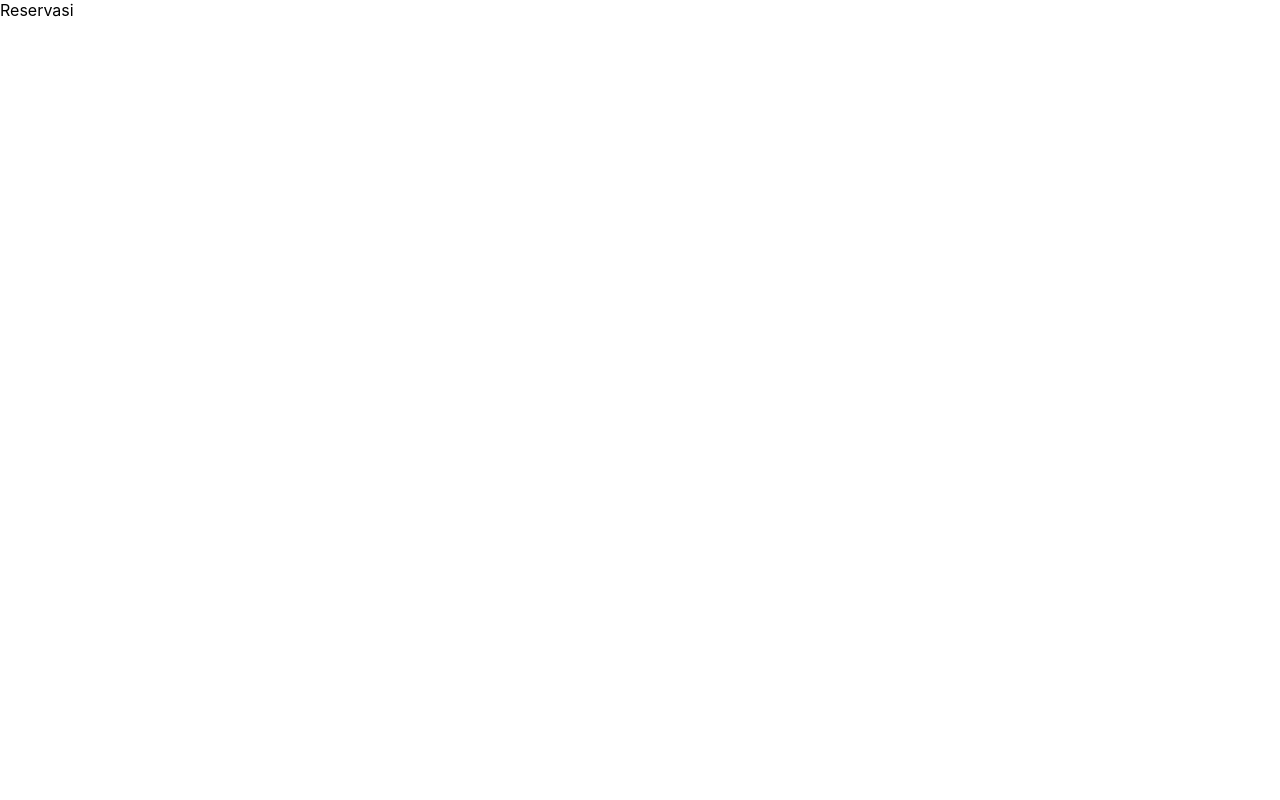
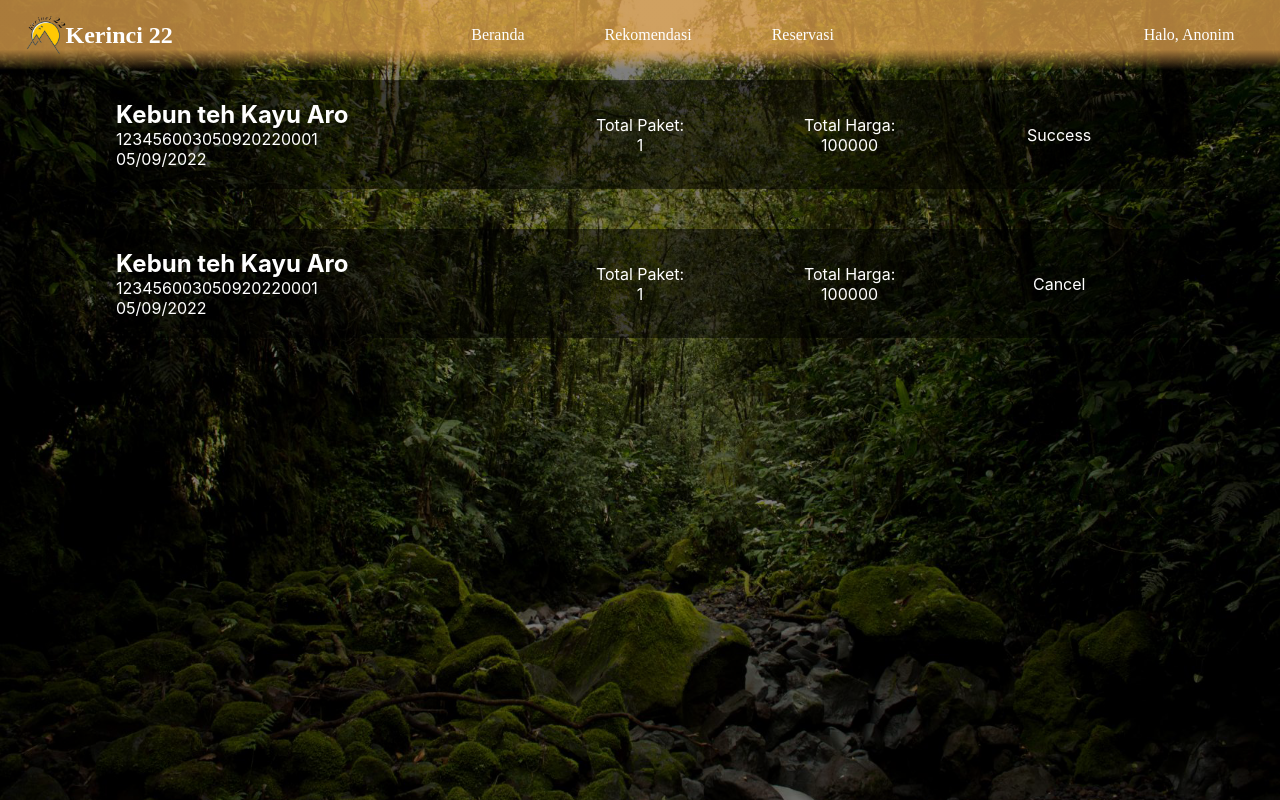
Before and after one commit to cf14-now-you-see-me/FrontEnd, a React (Create React App) app: page /reservasi in a window 1280 px wide. Built offline with nearby package versions, Linux system fonts and the light colour scheme.

Commit message:
add reservasi edit navbar

```diff
--- /dev/null
+++ b/src/components/BackgroundsTransition/BackgroundsTransition.css
@@ -0,0 +1,22 @@
+.bg-image {
+    width: 100vw;
+    height: 100vh;
+    overflow: hidden;
+    position: absolute;
+    display: flex;
+    justify-content: center;
+    align-items: center;
+  }
+
+  .bg-layer {
+    width: 100vw;
+    height: 100vh;
+    overflow: hidden;
+    background-color: rgba(0, 0, 0, 0.5);
+    position: absolute;
+    display: flex;
+    justify-content: center;
+    align-items: center;
+    top: 0;
+    z-index: 10;
+  }
--- /dev/null
+++ b/src/components/BackgroundsTransition/BackgroundsTransition.js
@@ -0,0 +1,38 @@
+import React, {useState, useEffect} from 'react';
+import SlideBackgrounds from './SlideBackgrounds';
+import './BackgroundsTransition.css'
+
+const len = SlideBackgrounds.length - 1;
+
+const BackgroundsTransition = () => {
+  const [currentSlide, setcurrentSlide] = useState(0);
+
+  useEffect(() => {
+    const interval = setInterval(() => {
+      setcurrentSlide(currentSlide === len ? 0 : currentSlide + 1);
+    }, 20000);
+    return () => clearInterval(interval);
+  }, [currentSlide]);
+
+  return (
+    <div>
+      {SlideBackgrounds.map((slide, index) => {
+        return (
+          <div
+            className={index === currentSlide ? 'slide current' : 'slide'}
+            key={index}
+          >
+            {index === currentSlide && (
+              <>
+                <div className='bg-layer'></div>
+                <img className="bg-image" src={slide.imgBackground} alt="" />
+              </>
+            )}
+          </div>
+        );
+      })}
+    </div>
+  );
+};
+
+export default BackgroundsTransition;
--- /dev/null
+++ b/src/components/BackgroundsTransition/SlideBackgrounds.js
@@ -0,0 +1,13 @@
+import kerinci from '../assets/kerinci.jpg';
+import kayuAro from '../assets/kayuaro.jpg';
+import danauKaco from '../assets/kaco.jpg';
+import gunungTujuh from '../assets/gunungtujuh.jpg';
+
+const SlideBackgrounds = [
+  {imgBackground: kerinci},
+  {imgBackground: kayuAro},
+  {imgBackground: danauKaco},
+  {imgBackground: gunungTujuh},
+];
+
+export default SlideBackgrounds;
--- a/src/components/Login/Login.js
+++ b/src/components/Login/Login.js
@@ -18,7 +18,7 @@ const Login = () => {
             alignItems: 'center',
           }}
         >
-          <div style={{width: '70%'}}>
+          <div style={{width: '70%', color:"#FFFFFF"}}>
             <h1>Kerinci 22</h1>
             <p>
               Lorem ipsum dolor sit amet, consectetur adipiscing elit, sed do
--- a/src/components/Navbar/Navbar.js
+++ b/src/components/Navbar/Navbar.js
@@ -1,9 +1,10 @@
-import React, { useState } from 'react'
-import { Link } from 'react-router-dom';
+import React, {useState} from 'react';
+import {Link} from 'react-router-dom';
 import './Navbar.css';
 import './NavbarNew.css';
+import logokerinci from '../assets/kerinci22.png';
 import burger from '../assets/burger.svg';
-import { useNavigate } from 'react-router-dom';
+import {useNavigate} from 'react-router-dom';
 
 function Navbar() {
   // const history = useNavigate()
@@ -13,22 +14,35 @@ function Navbar() {
   // const [openLinks, setOpenLinks] = useState(false) //initially state = false
 
   return (
-    <div className='navbar'>
-      <div className='navbar-left'>
-        <h2 className='logo'>Kerinci 22</h2>
+    <div className="navbar">
+      <div className="navbar-left">
+        <img src={logokerinci} style={{height: '40px'}} alt="" />
+        <h2 className="logo">Kerinci 22</h2>
       </div>
-      <div className='navbar-center'>
-        <Link className='navbar-text' to="/"> Beranda </Link>
-        <Link className='navbar-text' to="/rekomendasi"> Rekomendasi </Link>
-        <Link className='navbar-text' to="/reservasi"> Reservasi </Link>
-        <Link className='navbar-text' to="/kontak"> Kontak </Link>
+      <div className="navbar-center">
+        <Link className="navbar-text" to="/">
+          Beranda
+        </Link>
+        <Link className="navbar-text" to="/rekomendasi">
+          Rekomendasi
+        </Link>
+        <Link className="navbar-text" to="/reservasi">
+          Reservasi
+        </Link>
+        {/* <Link className="navbar-text" to="/kontak">
+          Kontak
+        </Link> */}
       </div>
-      <div className='navbar-right'>
-        <Link className='navbar-text' to="/search"> Search </Link>
-        <Link className='navbar-text2' to="/profil"> Halo, Anonim </Link>
+      <div className="navbar-right">
+        {/* <Link className="navbar-text" to="/search">
+          Search
+        </Link> */}
+        <Link className="navbar-text2" to="/profil">
+          Halo, Anonim
+        </Link>
       </div>
     </div>
-  )
+  );
 }
 
-export default Navbar
+export default Navbar;
--- a/src/components/Navbar/NavbarNew.css
+++ b/src/components/Navbar/NavbarNew.css
@@ -2,6 +2,7 @@
     width: 100%;
     height: 70px;
     display: flex;
+    color: #FFFFFF;
     background: linear-gradient(180deg, rgba(242, 175, 84, 0.7) 71.1%, rgba(0, 0, 0, 0) 100%);
 }
 
--- a/src/components/Register/Register.css
+++ b/src/components/Register/Register.css
@@ -23,7 +23,7 @@
 
 .content-box {
   background-color: rgba(255, 255, 255, 0.5);
-  height: 80vh;
+  height: 88vh;
   width: 80vw;
 }
 
--- a/src/components/Register/Register.js
+++ b/src/components/Register/Register.js
@@ -87,6 +87,21 @@ const Register = () => {
             <div className="main-content-1">
               <div className="main-content-grid-1">
                 <div className="sub-content-grid-30">
+                  <div className="sub-content-grid-90">Nomor HP</div>
+                  <div className="sub-content-grid-10">:</div>
+                </div>
+                <div className="sub-content-grid-70">
+                  <input
+                    className="input-box"
+                    type="text"
+                    placeholder="Nomor HP"
+                  />
+                </div>
+              </div>
+            </div>
+            <div className="main-content-1">
+              <div className="main-content-grid-1">
+                <div className="sub-content-grid-30">
                   <div className="sub-content-grid-90">Email</div>
                   <div className="sub-content-grid-10">:</div>
                 </div>
--- a/src/components/Rekomendasi/Rekomendasi.css
+++ b/src/components/Rekomendasi/Rekomendasi.css
@@ -52,7 +52,7 @@
 
 .rekomendasi-container{
     /* background-color: #A4B080; */
-    background-image: url(/src/components/assets/gunungtujuh1.jpg);
+    /* background-image: url(/src/components/assets/gunungtujuh1.jpg); */
     color:white;
     height: 100%;
     background-position: center;
--- a/src/components/reservasi/Reservasi.js
+++ b/src/components/reservasi/Reservasi.js
@@ -1,9 +1,101 @@
-import React from 'react'
+import React from 'react';
+import BackgroundsTransition from '../BackgroundsTransition/BackgroundsTransition';
+import Navbar from '../Navbar/Navbar';
+import ReservasiDatas from './ReservasiDatas';
 
 const Reservasi = () => {
   return (
-    <div>Reservasi</div>
-  )
-}
+    <div>
+      <div
+        style={{position: 'fixed', width: '100%', top: '0', zIndex: '-1000'}}
+      >
+        <BackgroundsTransition />
+      </div>
+      <div
+        style={{position: 'absolute', width: '100%', top: '0', zIndex: '1000'}}
+      >
+        <Navbar />
+      </div>
+      <div
+        style={{
+          width: '100vw',
+          height: '100vh',
+          display: 'flex',
+          justifyContent: 'center',
+          alignItems: 'flex-end',
+        }}
+      >
+        <div
+          style={{
+            width: '85vw',
+            height: '90vh',
+          }}
+        >
+          {ReservasiDatas.map((item) => {
+            return (
+              <>
+                <div
+                  style={{
+                    width: '100%',
+                    backgroundColor: 'rgba(0, 0, 0, 0.5)',
+                    color: 'white',
+                    padding: '20px',
+                    display: 'flex',
+                    justifyContent: 'center',
+                  }}
+                >
+                  <div style={{width: '40%'}}>
+                    <h2>{item.namaPaket}</h2>
+                    <p>{item.kodeBooking}</p>
+                    <p>{item.tanggal}</p>
+                  </div>
+                  <div
+                    style={{
+                      width: '20%',
+                      display: 'flex',
+                      justifyContent: 'center',
+                      alignItems: 'center',
+                    }}
+                  >
+                    <div style={{textAlign: 'center'}}>
+                      Total Paket: <p>{item.quantity}</p>
+                    </div>
+                  </div>
+                  <div
+                    style={{
+                      width: '20%',
+                      display: 'flex',
+                      justifyContent: 'center',
+                      alignItems: 'center',
+                    }}
+                  >
+                    <div style={{textAlign: 'center'}}>
+                      Total Harga: <p>{item.totalHarga}</p>
+                    </div>
+                  </div>
+                  <div
+                    style={{
+                      width: '20%',
+                      display: 'flex',
+                      justifyContent: 'center',
+                      alignItems: 'center',
+                    }}
+                  >
+                    <div style={{textAlign: 'center'}}>
+                      <p>{item.status}</p>
+                    </div>
+                  </div>
+                </div>
 
-export default Reservasi
+                <br />
+                <br />
+              </>
+            );
+          })}
+        </div>
+      </div>
+    </div>
+  );
+};
+
+export default Reservasi;
--- /dev/null
+++ b/src/components/reservasi/ReservasiDatas.js
@@ -0,0 +1,24 @@
+import kayuAro from '../assets/kayuaro.jpg';
+
+const ReservasiDatas = [
+  {
+    kodeBooking: '123456003050920220001',
+    namaPaket: 'Kebun teh Kayu Aro',
+    quantity: '1',
+    totalHarga: '100000',
+    tanggal: '05/09/2022',
+    gambar: kayuAro,
+    status: 'Success',
+  },
+  {
+    kodeBooking: '123456003050920220001',
+    namaPaket: 'Kebun teh Kayu Aro',
+    quantity: '1',
+    totalHarga: '100000',
+    tanggal: '05/09/2022',
+    gambar: kayuAro,
+    status: 'Cancel',
+  },
+];
+
+export default ReservasiDatas;
```
Also changed, not shown: src/components/Rekomendasi/Rekomendasi.js (+33 -21 lines), src/components/assets/kerinci22.png (added).
